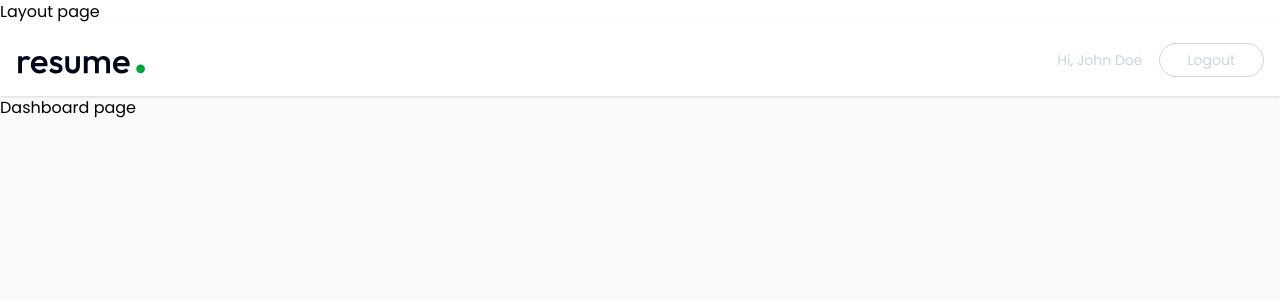
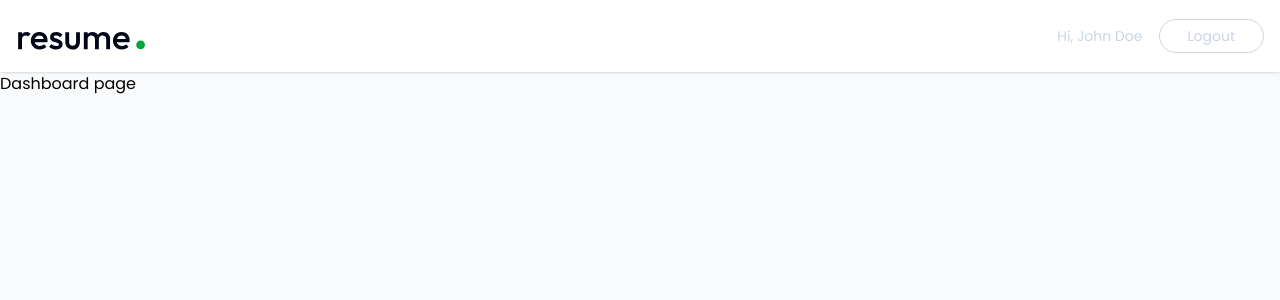
Before and after one commit to VishvaSabeshkar/Ai-Resume-Builder, a React (Vite) app in the folder client/: page /app in a window 1280 px wide. Shown: the top 300 px of the page. Built offline with nearby package versions, Linux system fonts and the light colour scheme; the HTML template or start-up script is replaced by a standard one.

Commit message:
Navbar changes done

```diff
--- a/client/src/pages/Layout.jsx
+++ b/client/src/pages/Layout.jsx
@@ -5,7 +5,6 @@ import Navbar from '../components/Navbar'
 const Layout = () => {
   return (
     <div>
-      <h1>Layout page</h1>
       <div className='min-h-screen bg-gray-50'>
         <Navbar/>
         <Outlet/>
```
